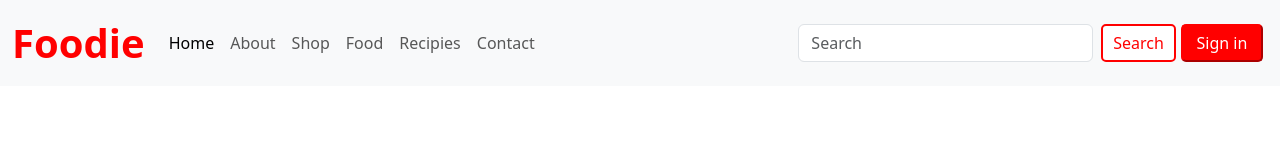
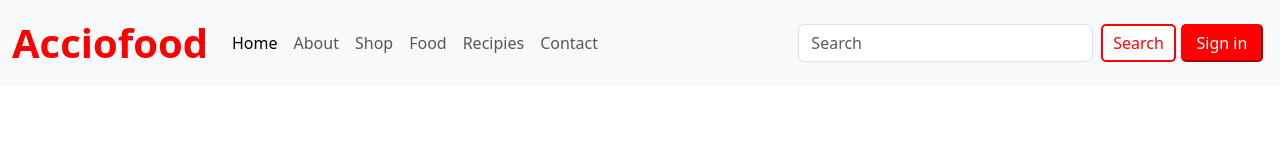
Before and after one commit to harshraghav02/f1contest3, a plain HTML site: page index.html in a window 1280 px wide. Shown: the top 164 px of the page. Drawn offline with nearby package versions, Linux system fonts and the light colour scheme.

Commit message:
Assignement updated

```diff
--- a/index.html
+++ b/index.html
@@ -22,7 +22,7 @@
     <nav class="navbar navbar-expand-lg navbar-light bg-light sticky-sm-top">
       <div class="container-fluid">
         <a class="navbar-brand fs-1 fw-bolder" style="color: red" href="#"
-          >Foodie</a
+          >Acciofood</a
         >
         <button
           class="navbar-toggler"
```
